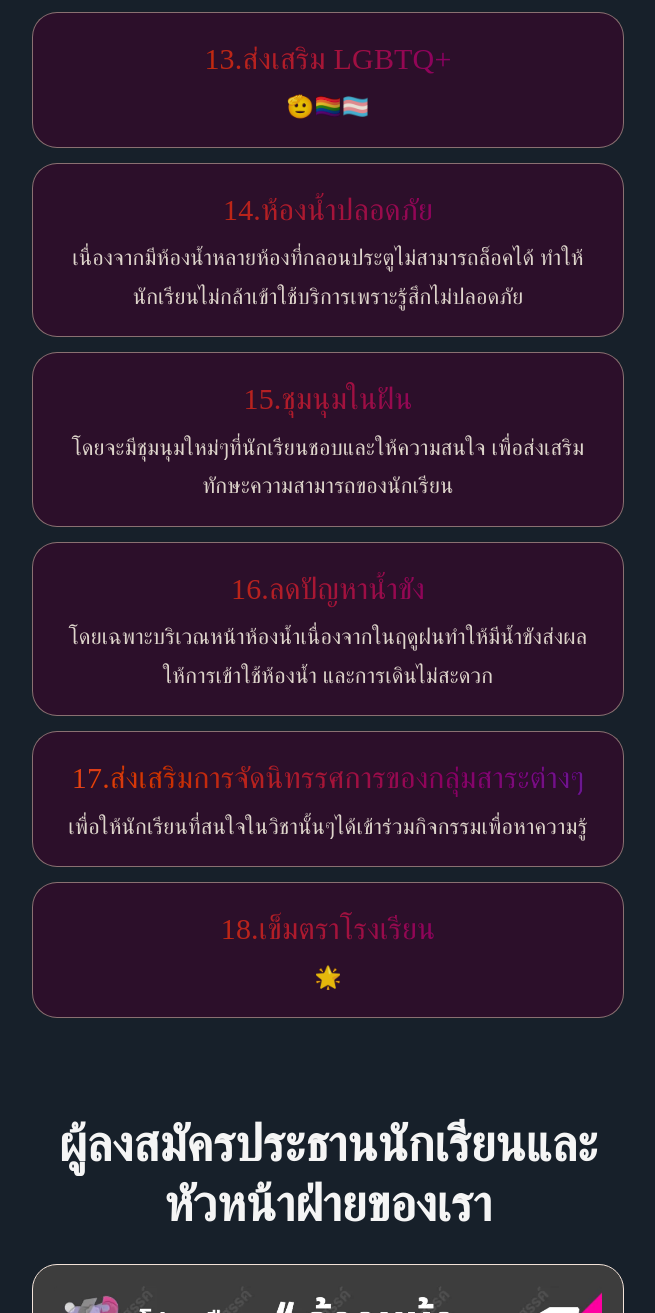
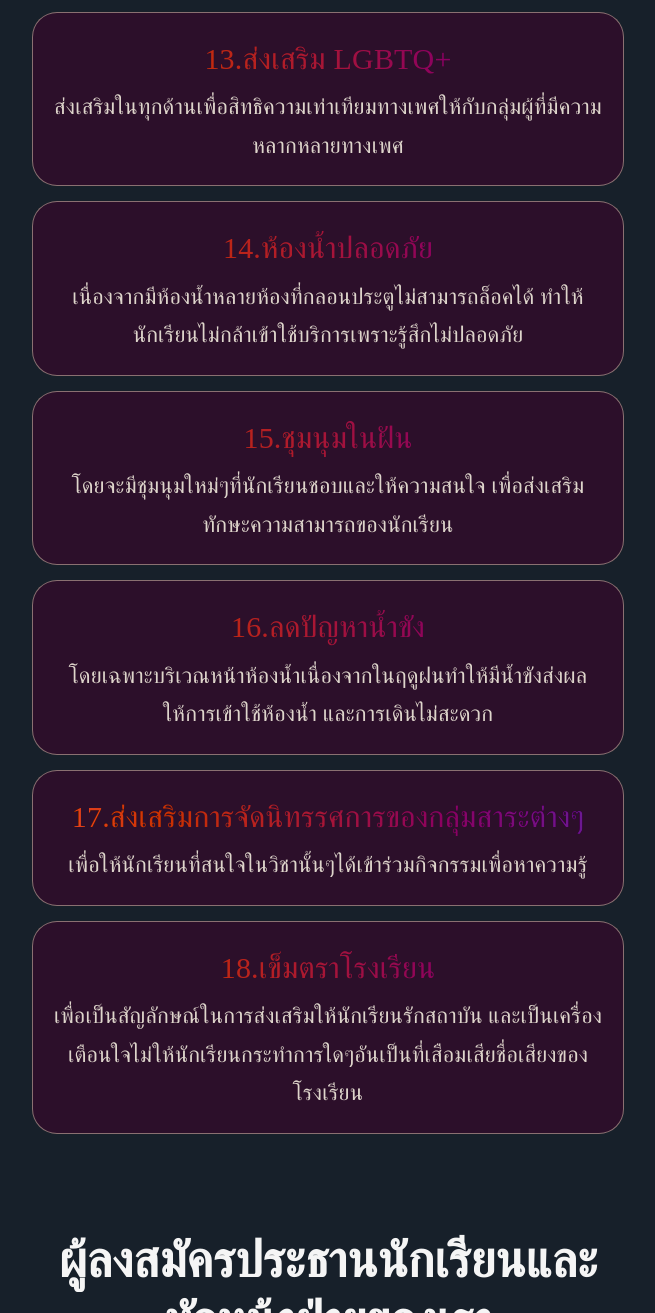
Before and after one commit to IkrtI/kawhna, a plain HTML site: page index.html in a window 1280 px wide. Shown: the part 3569-4882 px from the top of the page, without its empty margins (312-967 px from the left). Drawn offline with nearby package versions, Linux system fonts and the light colour scheme; a web font is replaced by a local one.

Commit message:
Updata 13 and 18

```diff
--- a/index.html
+++ b/index.html
@@ -203,7 +203,7 @@
         <div class="policy-card">
           <div class="policy-card-body">
             <h5 class="policy-card-title">13.ส่งเสริม LGBTQ+</h5>
-            <p class="policy-card-text">🫡🏳️&zwj;🌈🏳️&zwj;⚧️</p>
+            <p class="policy-card-text">ส่งเสริมในทุกด้านเพื่อสิทธิความเท่าเทียมทางเพศให้กับกลุ่มผู้ที่มีความหลากหลายทางเพศ </p>
           </div>
         </div>
         <div class="policy-card">
@@ -246,7 +246,7 @@
         <div class="policy-card">
           <div class="policy-card-body">
             <h5 class="policy-card-title">18.เข็มตราโรงเรียน</h5>
-            <p class="policy-card-text">🌟</p>
+            <p class="policy-card-text">เพื่อเป็นสัญลักษณ์ในการส่งเสริมให้นักเรียนรักสถาบัน และเป็นเครื่องเตือนใจไม่ให้นักเรียนกระทำการใดๆอันเป็นที่เสือมเสียชื่อเสียงของโรงเรียน</p>
           </div>
         </div>
       </section>
```
Also changed, not shown: 1 other file.
